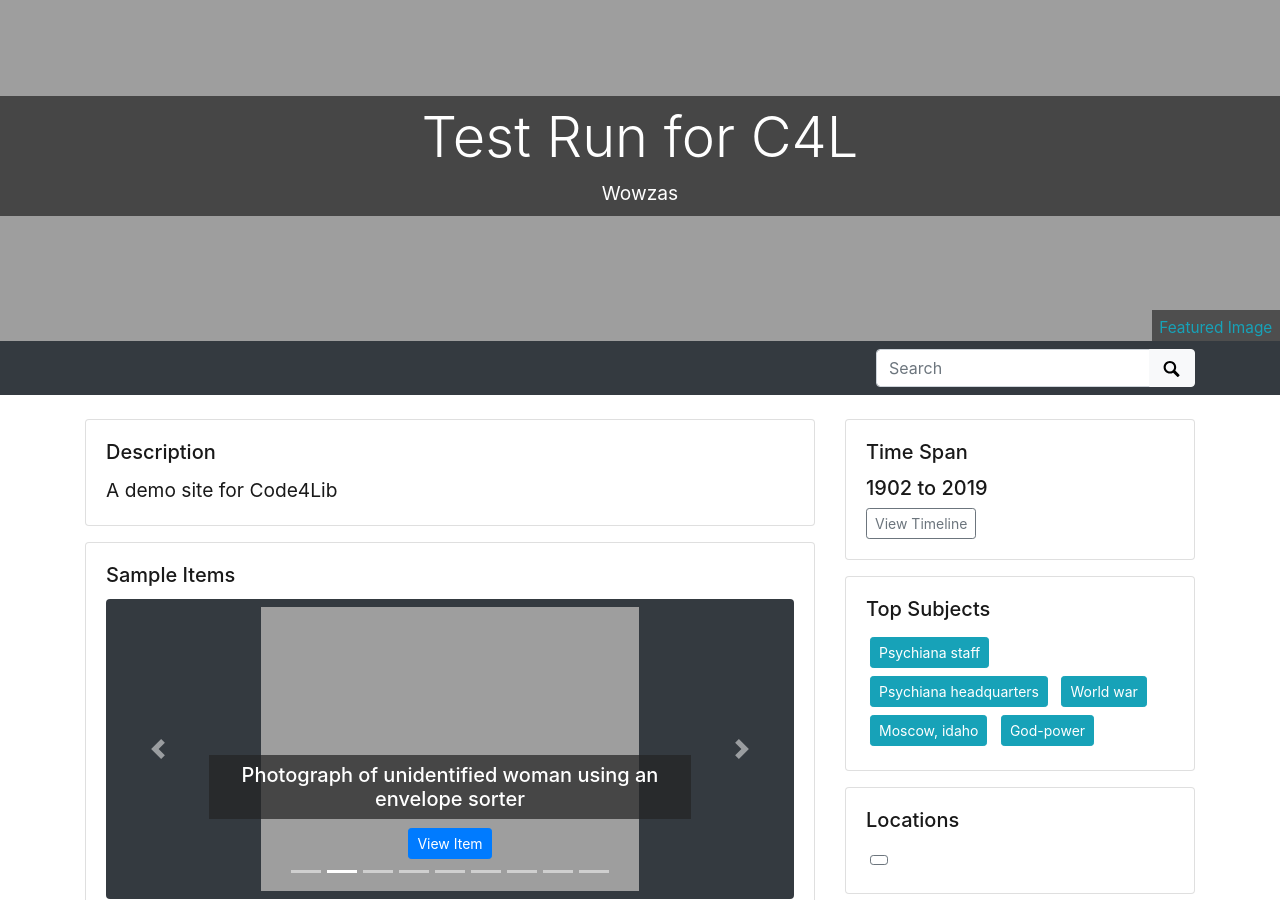
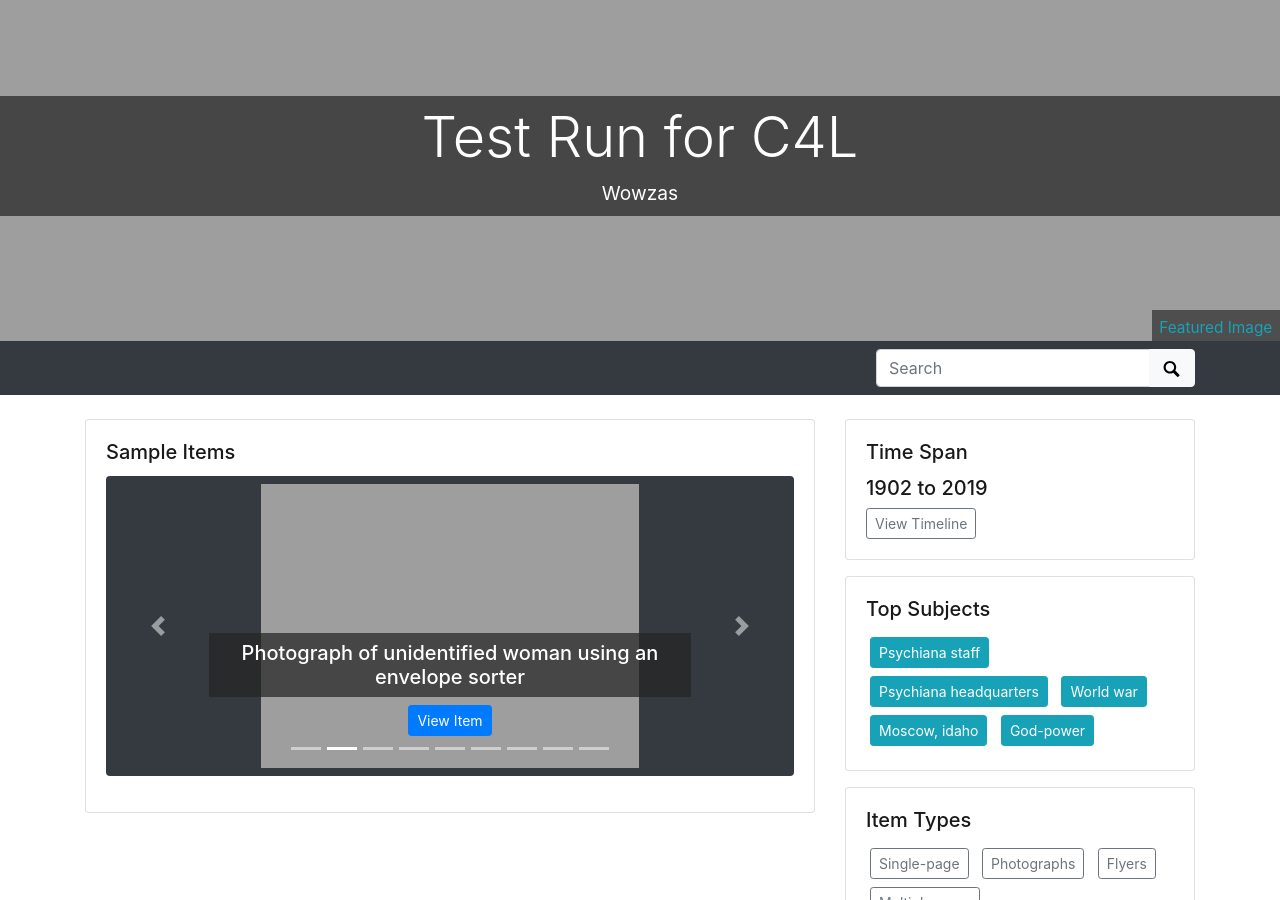
Before and after one commit to dcnb/c4ltestrun, a Jekyll site: the page built from index.md, in a window 1280 px wide and 900 px high. Built offline with Jekyll 4.4.1, drawn with Linux system fonts in a browser that asks for light colours.

Commit message:
edit home

```diff
--- a/_layouts/home-infographic.html
+++ b/_layouts/home-infographic.html
@@ -5,7 +5,7 @@ layout: page
 <div class="row">
   <div class="col-md-8">
 
-  {% include index/description.html %}
+
   {% include index/carousel.html %}
 
   </div>
@@ -15,7 +15,7 @@ layout: page
 
     {% include index/featured-terms.html field="subject" title="Top Subjects" btn-color="info" featured=site.data.theme.featured-subjects max=site.data.theme.featured-subjects-max %}
 
-    {% include index/featured-terms.html field="location" title="Locations" btn-color="outline-secondary" featured=site.data.theme.featured-locations max=site.data.theme.featured-locations-max %}
+    {% include index/featured-terms.html field="item_information" title="Item Types" btn-color="outline-secondary" featured=site.data.theme.featured-locations max=4 %}
 
     {% include index/objects.html %}
 
```
